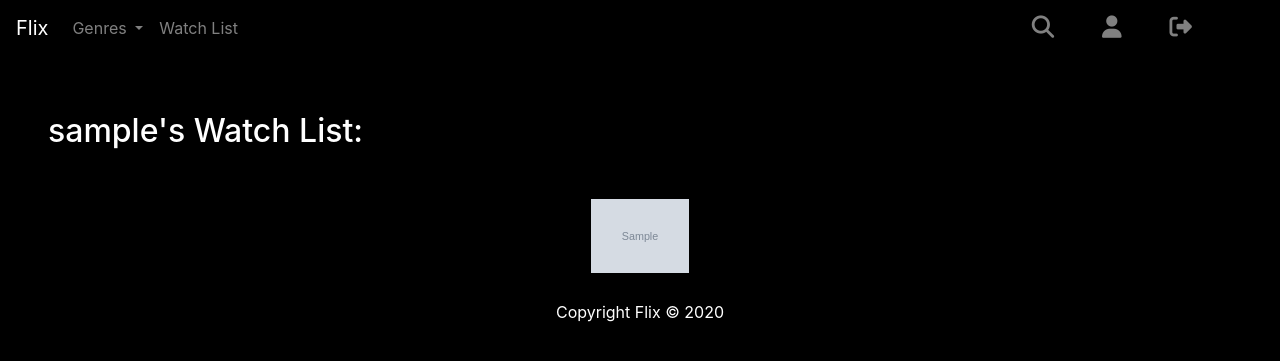
After one commit to gazzamc/Flix, a Django app: page /content/watch-list/ in a window 1280 px wide. The commit adds this page. Shown: the top 361 px of the page. Run offline with Django 3.2, Linux system fonts and the light colour scheme; a user stored in the database is signed in; tables that the repository leaves empty hold one stand-in row (values such as "Sample post"); grey boxes marked "Sample" are stand-in pictures; some libraries are stand-ins or nearby versions.

Commit message:
Added model for user watch list. Added watch list view and function to handle the the adding/removing of items. Styled watch list slightly and added some jquery to remove items.

```diff
--- a/content/models.py
+++ b/content/models.py
@@ -2,6 +2,7 @@ from django.db import models
 from taggit.managers import TaggableManager
 from django.db.models.signals import pre_save
 from utils.slug_gen import unique_slug_generator
+from django.contrib.auth.models import User
 from django.db import transaction
 
 
@@ -39,6 +40,16 @@ class Video(models.Model):
         return self.title
 
 
+class Watchlist(models.Model):
+    user = models.ForeignKey(User, on_delete=models.CASCADE)
+    watch_item = models.ForeignKey(Video, on_delete=models.CASCADE)
+    slug = models.CharField(max_length=50, null=True, blank=True)
+    added_date = models.DateTimeField(auto_now_add=True)
+
+    def __str__(self):
+        return self.watch_item.title
+
+
 def slug_generator(sender, instance, *args, **kwargs):
     """ Generate unique slug """
     if not instance.slug:
--- /dev/null
+++ b/content/templates/watch-list.html
@@ -0,0 +1,27 @@
+{% extends 'base.html' %}
+{% load staticfiles %}
+{% block page_title %}Watch List{% endblock %}
+{% block custom_css %}
+    <link rel="stylesheet" href="{% static 'css/search.css' %}" type="text/css">
+{% endblock %}
+{% block content %}
+<div class="container-fluid">
+    <div class="row">
+        {% if videos == None %}
+            <div class="col-md-8 offset-md-2">
+                <h2 class="m-5">It's a little lonely in here, Add some videos to your list by pressing the <i class="fas fa-plus"></i> icon</h2>
+            </div>
+        {% else %}
+            <h2 class="m-5">{{ user.username }}'s Watch List:</h2>
+            <div class="col-md-8 offset-md-2 text-center">
+                {% for video in videos %}
+                        <div class="result-box">
+                            <a href="../{{ video.slug }}"><img src="/{{ video.image_cover }}" alt="{{ video.slug }}"/></a>
+                            <i class="fas fa-times-circle delete-item-icon" style="display: none;"></i>
+                        </div>
+                {% endfor %}
+            </div>
+        {% endif %}
+    </div>
+</div>
+{% endblock %}
--- a/content/urls.py
+++ b/content/urls.py
@@ -1,7 +1,9 @@
 from django.conf.urls import url
-from .views import content_view, video_view
+from .views import content_view, video_view, watchlist_view, add_to_watchlist
 
 urlpatterns = [
     url(r'^$', content_view, name="home"),
+    url(r'^watch-list/$', watchlist_view, name="watch-list"),
+    url(r'^watch-list/(?P<slug>[-\w\d]+)$', add_to_watchlist),
     url(r'^(?P<slug>[-\w\d]+)', video_view)
 ]
--- a/content/views.py
+++ b/content/views.py
@@ -1,6 +1,7 @@
 from django.shortcuts import render, get_object_or_404, redirect, reverse
-from .models import Genre, Video
+from .models import Genre, Video, Watchlist
 from django.contrib.auth.decorators import login_required
+from django.contrib import messages
 from utils.video import get_video_url
 from accounts.models import Subscriber
 from itertools import chain
@@ -61,3 +62,48 @@ def video_view(request, slug):
         return render(request, 'video.html', content)
     else:
         return redirect(reverse('plans'))
+
+
+@login_required
+def watchlist_view(request):
+    """ Get User Watch List videos """
+
+    items = Watchlist.objects.filter(user=request.user)
+    videos = Video.objects.none()
+
+    for item in items:
+        videos = Video.objects.filter(title=item) | videos
+
+    if len(videos) == 0:
+        videos = None
+
+    context = {
+        'videos': videos
+    }
+
+    return render(request, 'watch-list.html', context)
+
+
+@login_required
+def add_to_watchlist(request, slug):
+    """ Add items to user watch list """
+    """ https://stackoverflow.com/questions/56580696/how-to-implement-add-to-wishlist-for-a-product-in-django """
+
+    """ Check if item exist, if so remove """
+    try:
+        item = Watchlist.objects.get(slug=slug)
+        item.delete()
+        messages.info(request, 'The item was removed from your watchlist')
+
+    except Watchlist.DoesNotExist:
+
+        video = get_object_or_404(Video, slug=slug)
+
+        Watchlist.objects.get_or_create(
+            watch_item=video,
+            slug=video.slug,
+            user=request.user,
+        )
+
+        messages.info(request, 'The item was added to your watchlist')
+    return redirect(reverse('watch-list'))
--- a/static/css/search.css
+++ b/static/css/search.css
@@ -19,8 +19,19 @@
     margin-top: 2%;
 }
 
-.result-box img:hover{
+/* .result-box img:hover{
     width: 90%;
+} */
+
+/* watch list */
+
+.delete-item-icon{
+    position: relative;
+    width: 5px;
+    font-size: 2em;
+    bottom: -40%;
+    left: -8%;
+    color: red;
 }
 
 @media (min-width: 576px) {
@@ -32,9 +43,9 @@
         padding: 0;
     }
 
-    .result-box img:hover{
+    /* .result-box img:hover{
         width: 44%;
-    }
+    } */
 }
 
 @media (min-width: 768px) {
@@ -50,9 +61,9 @@
         padding: 0;
     }
 
-    .result-box img:hover{
+    /* .result-box img:hover{
         width: 34%;
-    }
+    } */
 }
 
 @media (min-width: 992px) {
@@ -68,9 +79,9 @@
         padding: 0;
     }
 
-    .result-box img:hover{
+    /* .result-box img:hover{
         width: 24%;
-    }
+    } */
 }
 
 @media (min-width: 1200px) {
@@ -86,7 +97,7 @@
         padding: 0;
     }
 
-    .result-box img:hover{
+    /* .result-box img:hover{
         width: 14%;
-    }
+    } */
 }
--- a/static/js/script.js
+++ b/static/js/script.js
@@ -20,3 +20,18 @@ $('#searchbox, #fullsearchbox').keypress(function(event){
         window.location.href = "/search?q=" + search_term
 	}
 });
+
+/* watch list */
+
+$('.result-box').hover(function(){
+    $(this).find("i").css('display', 'inline-flex');
+}, function(){
+    $(this).find("i").css('display', 'none');
+});
+
+$('.delete-item-icon').click(function(){
+    slug = $(this).siblings().find("img").attr("alt");
+    $.get(location + slug, function() {
+        location.reload();
+    });
+});
--- a/templates/base.html
+++ b/templates/base.html
@@ -41,6 +41,9 @@
                                 {% endfor %}
                             </div>
                         </li>
+                        <li class="nav-item">
+                            <a class="nav-link" href="{% url 'watch-list' %}">Watch List</a>
+                        </li>
                     {% endif %}
                 </ul>
             </div>
```
Also changed, not shown: content/migrations/0008_watchlist.py (added).
